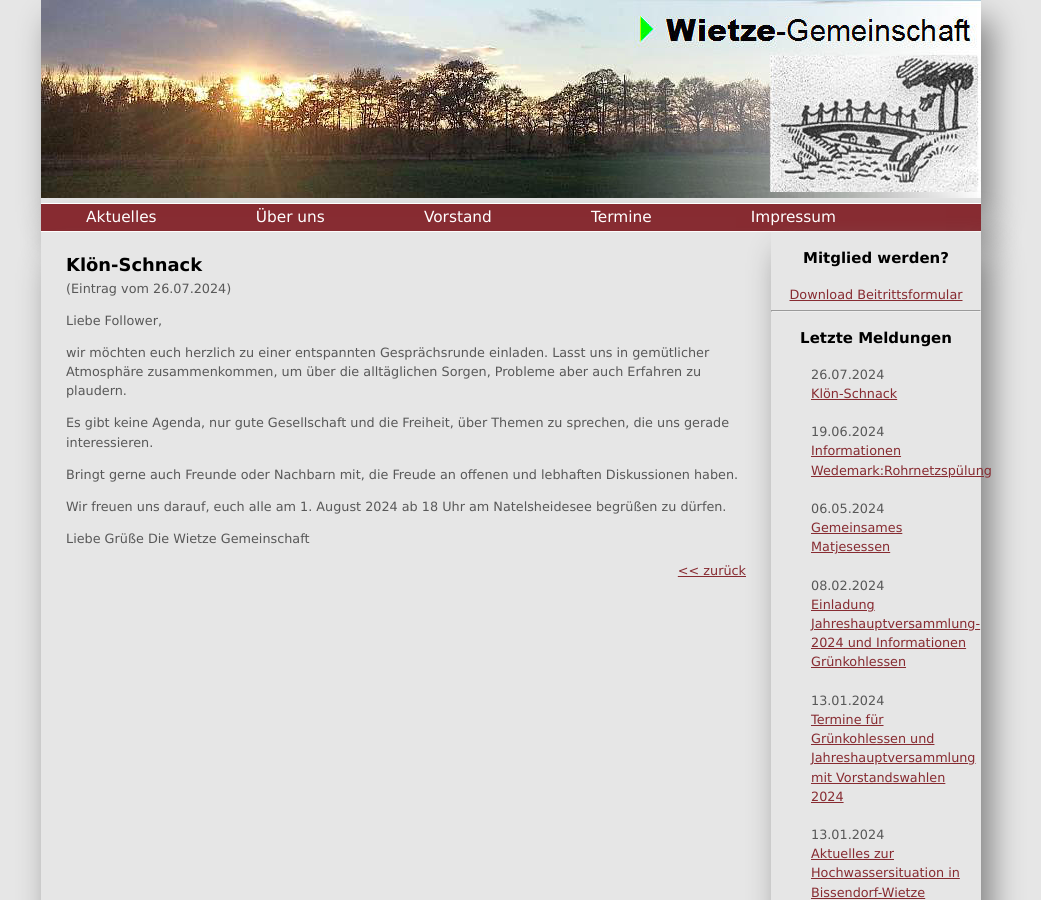
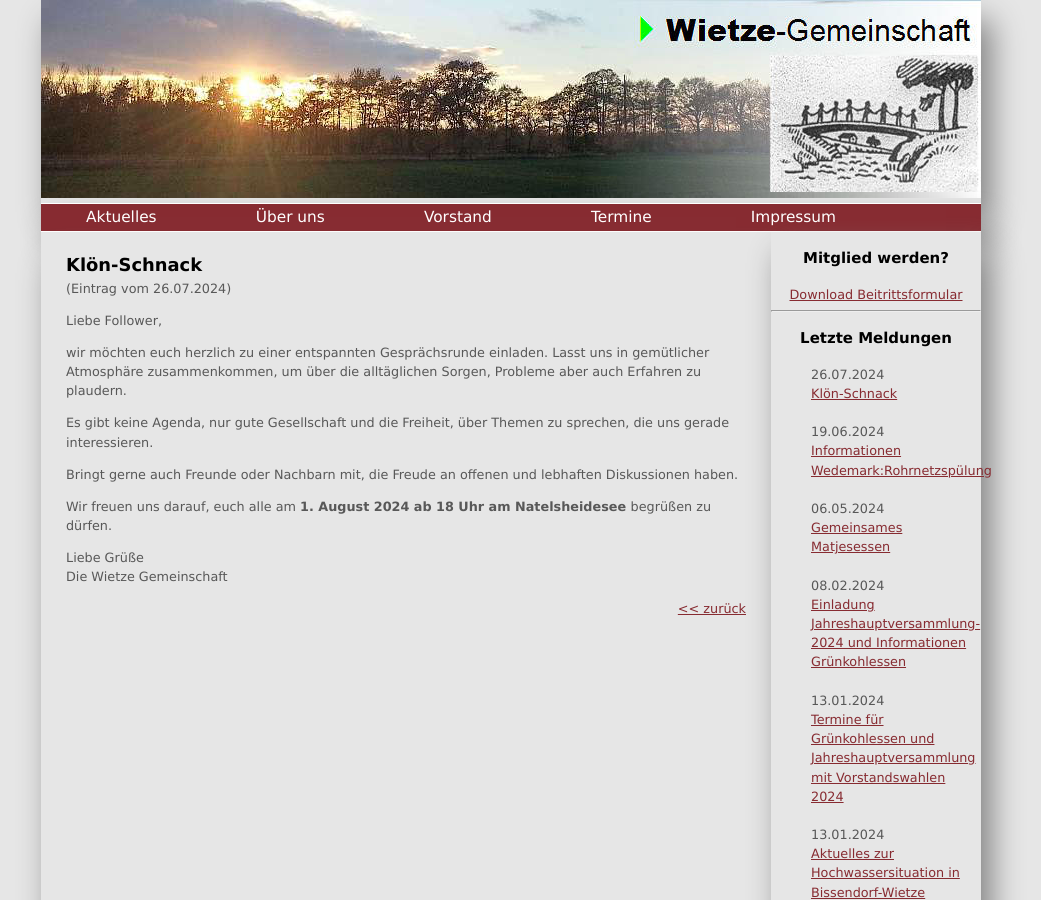
Before and after one commit to car-hei/wietze-gemeinschaft.github.io, a Jekyll site: the page built from _posts/2024-07-26-Klön-Schnack.md, in a window 1280 px wide and 900 px high. Shown: the whole window, without its empty margins (129-1170 px from the left). Built offline with Jekyll 4.4.1, drawn with Linux system fonts in a browser that asks for light colours.

```diff
--- a/_posts/2024-07-26-Klön-Schnack.md
+++ b/_posts/2024-07-26-Klön-Schnack.md
@@ -10,7 +10,7 @@ Es gibt keine Agenda, nur gute Gesellschaft und die Freiheit, über Themen zu sp
 
 Bringt gerne auch Freunde oder Nachbarn mit, die Freude an offenen und lebhaften Diskussionen haben.
 
-Wir freuen uns darauf, euch alle am 1. August 2024 ab 18 Uhr am Natelsheidesee begrüßen zu dürfen.
+Wir freuen uns darauf, euch alle am <b>1. August 2024 ab 18 Uhr am Natelsheidesee </b> begrüßen zu dürfen.
 
 Liebe Grüße
 Die Wietze Gemeinschaft
```
